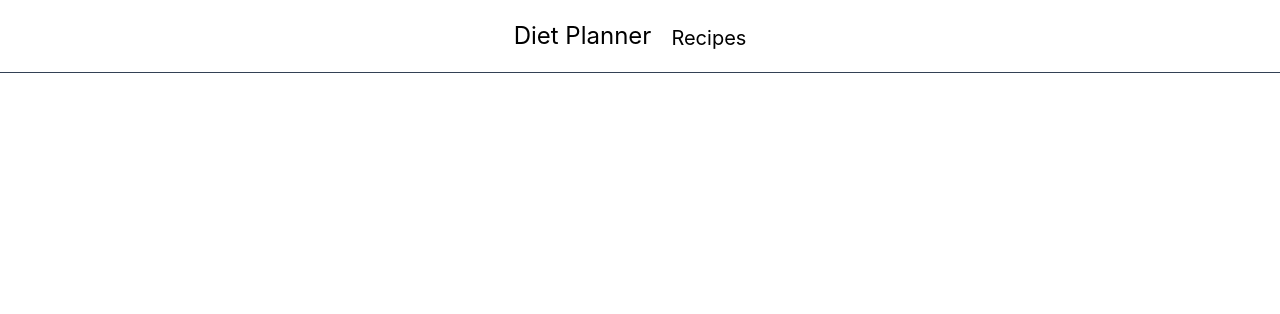
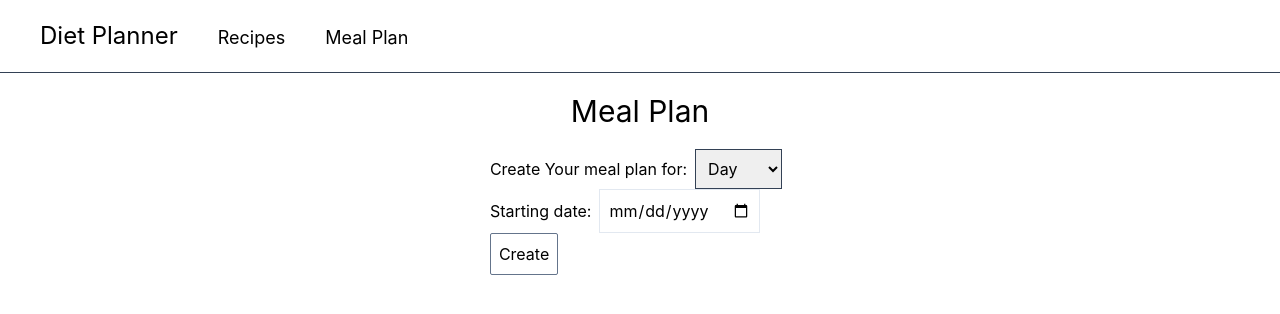
Before and after one commit to JacekGaw/Diet-Planner, a React (Create React App) app: page /Meal-plan in a window 1280 px wide. Shown: the top 314 px of the page. Built offline with nearby package versions, Linux system fonts and the light colour scheme.

Commit message:
Add meal plan component with form to specify plan duration

```diff
--- a/src/App.js
+++ b/src/App.js
@@ -2,19 +2,23 @@ import React from "react";
 import Menu from "./components/Menu";
 import Recipes from "./pages/recipes/Recipes.jsx";
 import Home from "./pages/Home/Home.jsx";
-import { BrowserRouter as Router, Routes, Route } from 'react-router-dom';
-import RecipesContextProvider from "./store/recipes-context.jsx"
+import { BrowserRouter as Router, Routes, Route } from "react-router-dom";
+import RecipesContextProvider from "./store/recipes-context.jsx";
+import MealPlan from "./pages/meal-plan/MealPlan.jsx";
 
 function App() {
   return (
     <RecipesContextProvider>
-    <Menu />
-
-    <Routes>
-      <Route path="/" element={<Home />} />
-      <Route path="/Recipes" element={<Recipes/>}/>
-
-    </Routes>
+      <section>
+        <Menu />
+        <main>
+          <Routes>
+            <Route path="/" element={<Home />} />
+            <Route path="/Recipes" element={<Recipes />} />
+            <Route path="/Meal-plan" element={<MealPlan />} />
+          </Routes>
+        </main>
+      </section>
     </RecipesContextProvider>
   );
 }
--- a/src/components/Menu.jsx
+++ b/src/components/Menu.jsx
@@ -4,9 +4,10 @@ import { NavLink } from 'react-router-dom';
 const Menu = () => {
     return (
         <menu className='w-full border-solid border-b border-slate-700'>
-            <ul className='flex p-5 justify-center items-end'>
-                <NavLink to="/"><h2 className='text-2xl hover:drop-shadow-md'>Diet Planner</h2></NavLink>
-                <NavLink to="/recipes" className='px-5 text-xl hover:drop-shadow-md'>Recipes</NavLink>
+            <ul className='flex p-5 justify-start items-end'>
+                <NavLink to="/"><h2 className='px-5 text-2xl hover:drop-shadow-md'>Diet Planner</h2></NavLink>
+                <NavLink to="/recipes" className='px-5 text-lg hover:drop-shadow-md'>Recipes</NavLink>
+                <NavLink to="/meal-plan" className='px-5 text-lg hover:drop-shadow-md'>Meal Plan</NavLink>
             </ul>
         </menu>
     );
--- /dev/null
+++ b/src/pages/meal-plan/MealPlan.jsx
@@ -0,0 +1,62 @@
+import React, { useRef, useState } from "react";
+import Modal from "../../components/UI/Modal";
+import Input from "../../components/UI/Input";
+
+const MealPlan = () => {
+  const planDurationRef = useRef();
+  const dateRef = useRef();
+  const [planDuration, setPlanDuration] = useState();
+  const [dateError, setDateError] = useState();
+
+  const handleSave = (e) => {
+    e.preventDefault();
+    const pickDate = new Date(dateRef.current.value).toLocaleDateString();
+    console.log(pickDate);
+    if (pickDate < new Date().toLocaleDateString() || pickDate === "Invalid Date") {
+      setDateError("Date is incorrect!");
+    } else {
+      setDateError(undefined);
+      setPlanDuration(planDurationRef.current.value);
+    }
+  };
+
+  return (
+    <section>
+      <header>
+        <h2 className="text-center text-3xl p-5">Meal Plan</h2>
+      </header>
+      <form className="flex justify-center items-center">
+        <div>
+          <div>
+            <label>Create Your meal plan for:</label>
+            <select
+              ref={planDurationRef}
+              className="mx-2 p-2 border border-slate-700"
+            >
+              <option value="day">Day</option>
+              <option value="week">Week</option>
+              <option value="month">Month</option>
+            </select>
+          </div>
+          <div>
+            <label>Starting date:</label>
+            <input
+              type="date"
+              className="p-2 border border-slate-200 mx-2"
+              ref={dateRef}
+            ></input>
+          </div>
+          <p className="text-red-600">{dateError}</p>
+          <button
+            onClick={handleSave}
+            className="border border-slate-500 rounded-sm p-2"
+          >
+            Create
+          </button>
+        </div>
+      </form>
+    </section>
+  );
+};
+
+export default MealPlan;
```
